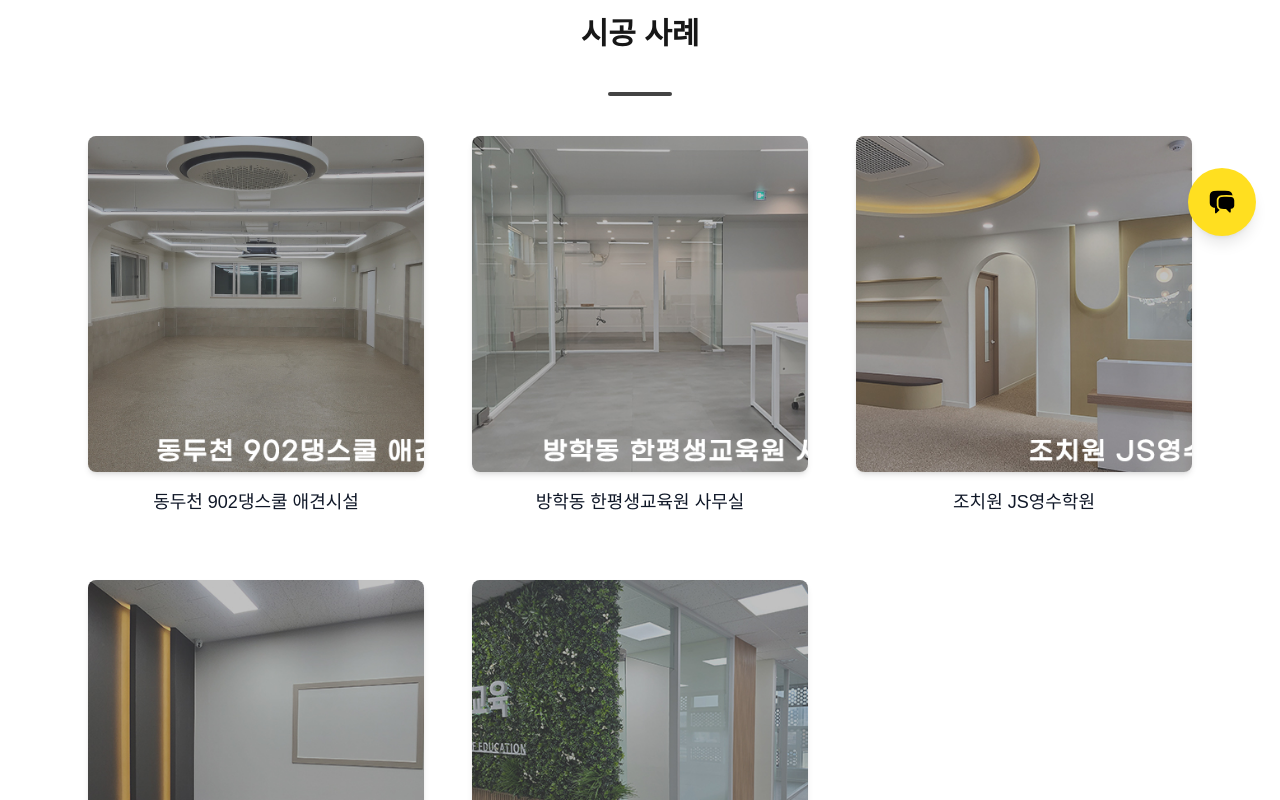
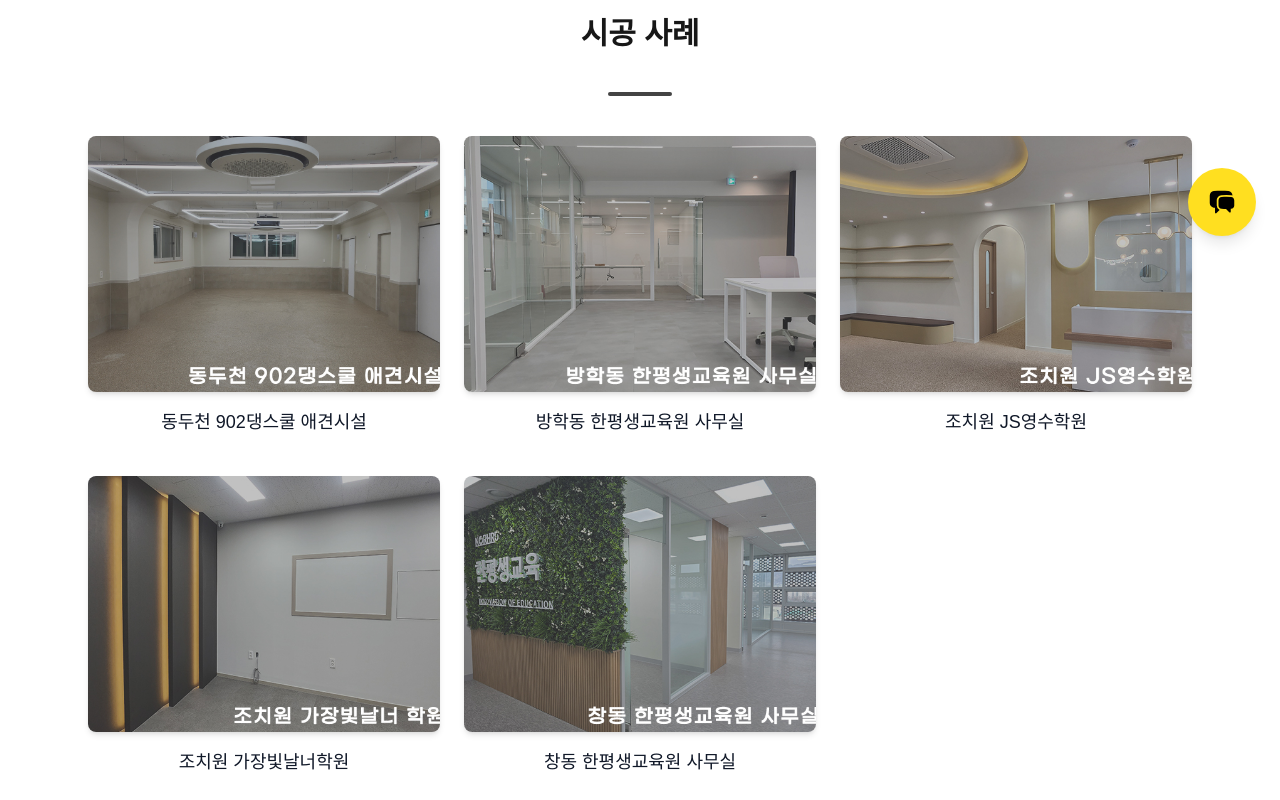
Before and after one commit to onceinterior/once-interior, a Next.js app: page /commerce in a window 1280 px wide. Shown: the part 540-1340 px from the top of the page. Built offline with nearby package versions, Linux system fonts and the light colour scheme.

Commit message:
feat: 메인페이지 글자 모바일 지원

```diff
--- a/src/app/commerce/page.tsx
+++ b/src/app/commerce/page.tsx
@@ -32,10 +32,10 @@ export default function Commerce() {
                     {/* 구분선 */}
                     <div className="w-16 h-1 bg-[#444] mx-auto rounded-full"></div>
 
-                    <div className="grid grid-cols-1 sm:grid-cols-2 md:grid-cols-3 gap-x-12 gap-y-16">
+                    <div className="grid grid-cols-1 sm:grid-cols-2 md:grid-cols-3 gap-x-6 gap-y-10">
                         {commerceGalleryItems.map((item, index) => (
                             <div key={index} className="group">
-                                <div className="relative aspect-square overflow-hidden rounded-lg shadow-md cursor-pointer">
+                                <div className="relative w-full h-64 overflow-hidden rounded-lg shadow-md cursor-pointer">
                                     <Image
                                         src={item.src}
                                         alt={item.title}
--- a/src/app/page.tsx
+++ b/src/app/page.tsx
@@ -17,8 +17,12 @@ export default function Home() {
                     className="object-cover"
                 />
                 <div className="absolute inset-0 bg-black/40 flex flex-col items-center justify-center text-white text-center px-4">
-                    <h1 className="text-5xl font-bold mb-4">ONCE INTERIOR</h1>
-                    <h3 className="text-3xl">고객님을 위한 단 하나의 인테리어</h3>
+                    <h1 className="text-4xl md:text-5xl font-bold mb-4">
+                        ONCE INTERIOR
+                    </h1>
+                    <h3 className="text-2xl md:text-3xl">
+                        고객님을 위한 단 하나의 인테리어
+                    </h3>
                 </div>
             </section>
 
@@ -29,7 +33,7 @@ export default function Home() {
                     {combinedGalleryItems.map((item, index) => (
                         <FadeUpImageWrapper key={index} delay={index * 50}>
                             <div key={index} className="group">
-                                <div className="relative w-full h-64 rounded-xl overflow-hidden shadow-md cursor-pointer">
+                                <div className="relative w-full h-64 rounded-lg overflow-hidden shadow-md cursor-pointer">
                                     <Image
                                         src={item.src}
                                         alt={item.title}
--- a/src/app/residence/page.tsx
+++ b/src/app/residence/page.tsx
@@ -32,10 +32,10 @@ export default function Residence() {
                     {/* 구분선 */}
                     <div className="w-16 h-1 bg-[#444] mx-auto rounded-full"></div>
 
-                    <div className="grid grid-cols-1 sm:grid-cols-2 md:grid-cols-3 gap-x-12 gap-y-16">
+                    <div className="grid grid-cols-1 sm:grid-cols-2 md:grid-cols-3 gap-x-6 gap-y-10">
                         {residenceGalleryItems.map((item, index) => (
                             <div key={index} className="group">
-                                <div className="relative aspect-square overflow-hidden rounded-lg shadow-md cursor-pointer">
+                                <div className="relative w-full h-64 overflow-hidden rounded-lg shadow-md cursor-pointer">
                                     <Image
                                         src={item.src}
                                         alt={item.title}
```
